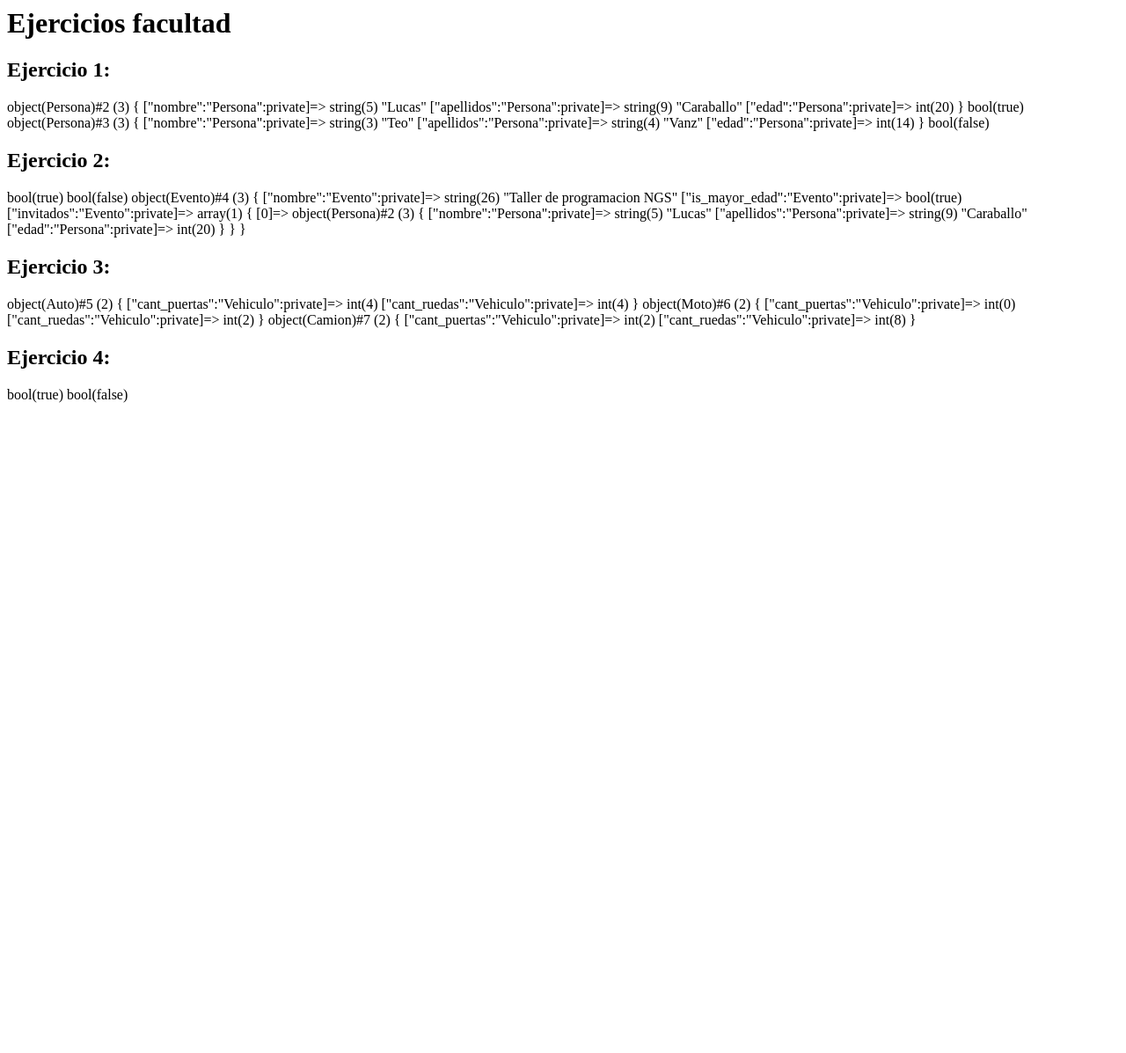
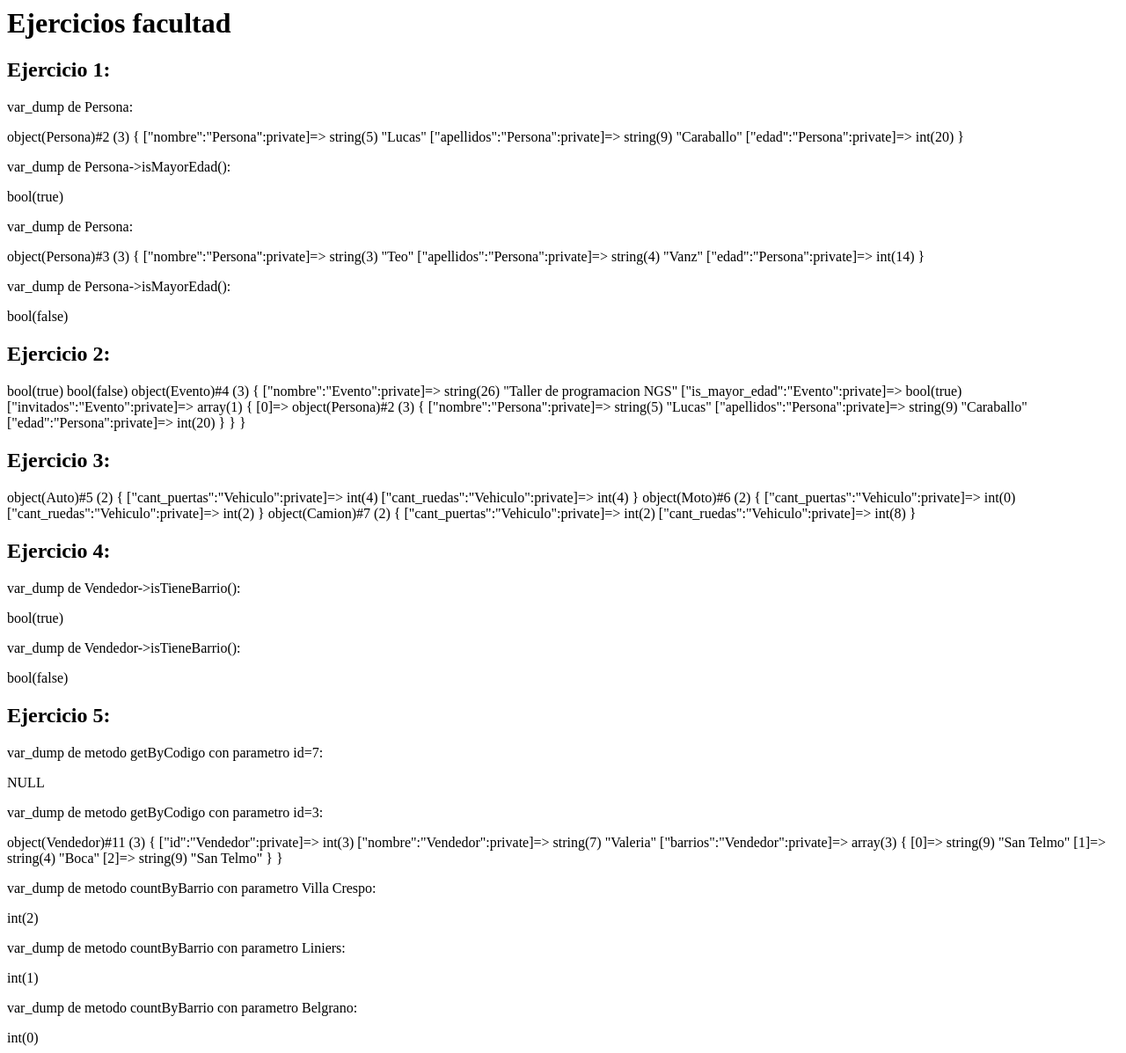
Before and after one commit to LucasCABJ/php-dv-udemy-tarea, a PHP site: page / in a window 1280 px wide. Shown: the whole page at 88% size. Before the commit the page ends 458 px from the top, so only its background shows below. Run offline with PHP 8.4, Linux system fonts and the light colour scheme.

Commit message:
tarea-01 finished.

```diff
--- a/davinci/01-tarea/clases.php
+++ b/davinci/01-tarea/clases.php
@@ -91,10 +91,51 @@ class Vendedor {
         $this->barrios = $barrios;
     }
 
+    public function getBarrios() {
+        return $this->barrios;
+    }
     public function getId() { return $this->id; }
     public function getNombre() { return $this->nombre; }
     public function isTieneBarrio($barrio) {
         return in_array($barrio, $this->barrios);
+    }
+
+}
+
+class VendedorBuscador {
+
+    public static function getByCodigo($vendedores, $id) {
+
+        foreach($vendedores as $vendedor) {
+
+            if($vendedor->getId() == $id) {
+                return $vendedor;
+            }
+
+        }
+
+        return null;
+
+    }
+
+    public static function countByBarrio($vendedores, $barrio) {
+
+        $contador = 0;
+
+        foreach($vendedores as $vendedor) {
+
+            foreach($vendedor->getBarrios() as $b) {
+
+                if ($b == $barrio) {
+                    $contador++;
+                }
+
+            }
+
+        }
+
+        return $contador;
+
     }
 
 }
--- a/davinci/01-tarea/index.php
+++ b/davinci/01-tarea/index.php
@@ -6,13 +6,18 @@ echo '<h1>Ejercicios facultad</h1>';
 
 echo '<h2>Ejercicio 1:</h2>';
 
+
 $persona1 = new Persona('Lucas', 'Caraballo', 20);
+echo '<p>var_dump de Persona:</p>';
 var_dump($persona1);
+echo '<p>var_dump de Persona->isMayorEdad():</p>';
 var_dump($persona1->isMayorEdad());
 
 
 $persona2 = new Persona('Teo', 'Vanz', 14);
+echo '<p>var_dump de Persona:</p>';
 var_dump($persona2);
+echo '<p>var_dump de Persona->isMayorEdad():</p>';
 var_dump($persona2->isMayorEdad());
 
 echo '<h2>Ejercicio 2:</h2>';
@@ -33,12 +38,34 @@ var_dump($camion);
 
 echo '<h2>Ejercicio 4:</h2>';
 
-$vendedor = new Vendedor(2, 'Ezequiel', ['Villa Crespo', 'Almagro', 'Palermo']);
+$vendedor = new Vendedor(1, 'Ezequiel', ['Villa Crespo', 'Almagro', 'Palermo']);
 
+echo '<p>var_dump de Vendedor->isTieneBarrio():</p>';
 var_dump($vendedor->isTieneBarrio('Villa Crespo'));
+echo '<p>var_dump de Vendedor->isTieneBarrio():</p>';
 var_dump($vendedor->isTieneBarrio('Colegiales'));
 
+echo '<h2>Ejercicio 5:</h2>';
 
+$lista_vendedores = [
+    new Vendedor(1, 'Gonzalo', array('Villa Crespo', 'Caballito', 'Almagro')),
+    new Vendedor(2, 'Ezequiel', array('Villa Crespo', 'Almagro', 'Palermo')),
+    new Vendedor(3, 'Valeria', array('San Telmo', 'Boca', 'San Telmo')),
+    new Vendedor(4, 'Gastón', array('Liniers', 'Flores', 'Villa Lugano')),
+    new Vendedor(5, 'Ornella', array('Colegiales', 'Chacarita', 'Paternal'))
+];
+
+echo '<p>var_dump de metodo getByCodigo con parametro id=7:</p>';
+var_dump(VendedorBuscador::getByCodigo($lista_vendedores, 7));
+echo '<p>var_dump de metodo getByCodigo con parametro id=3:</p>';
+var_dump(VendedorBuscador::getByCodigo($lista_vendedores, 3));
+
+echo '<p>var_dump de metodo countByBarrio con parametro Villa Crespo:</p>';
+var_dump(VendedorBuscador::countByBarrio($lista_vendedores, 'Villa Crespo'));
+echo '<p>var_dump de metodo countByBarrio con parametro Liniers:</p>';
+var_dump(VendedorBuscador::countByBarrio($lista_vendedores, 'Liniers'));
+echo '<p>var_dump de metodo countByBarrio con parametro Belgrano:</p>';
+var_dump(VendedorBuscador::countByBarrio($lista_vendedores, 'Belgrano'));
 
 
 ?>
```
